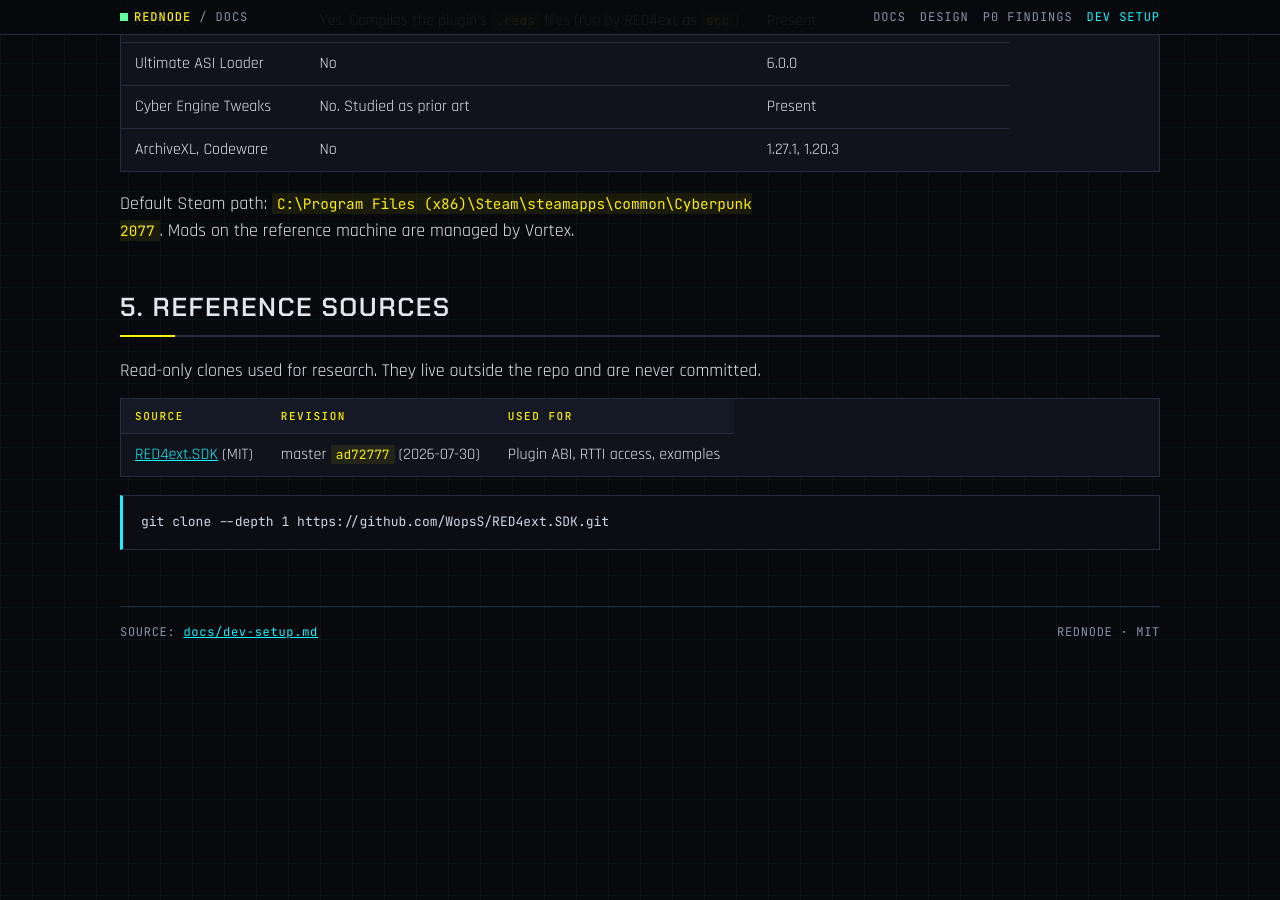
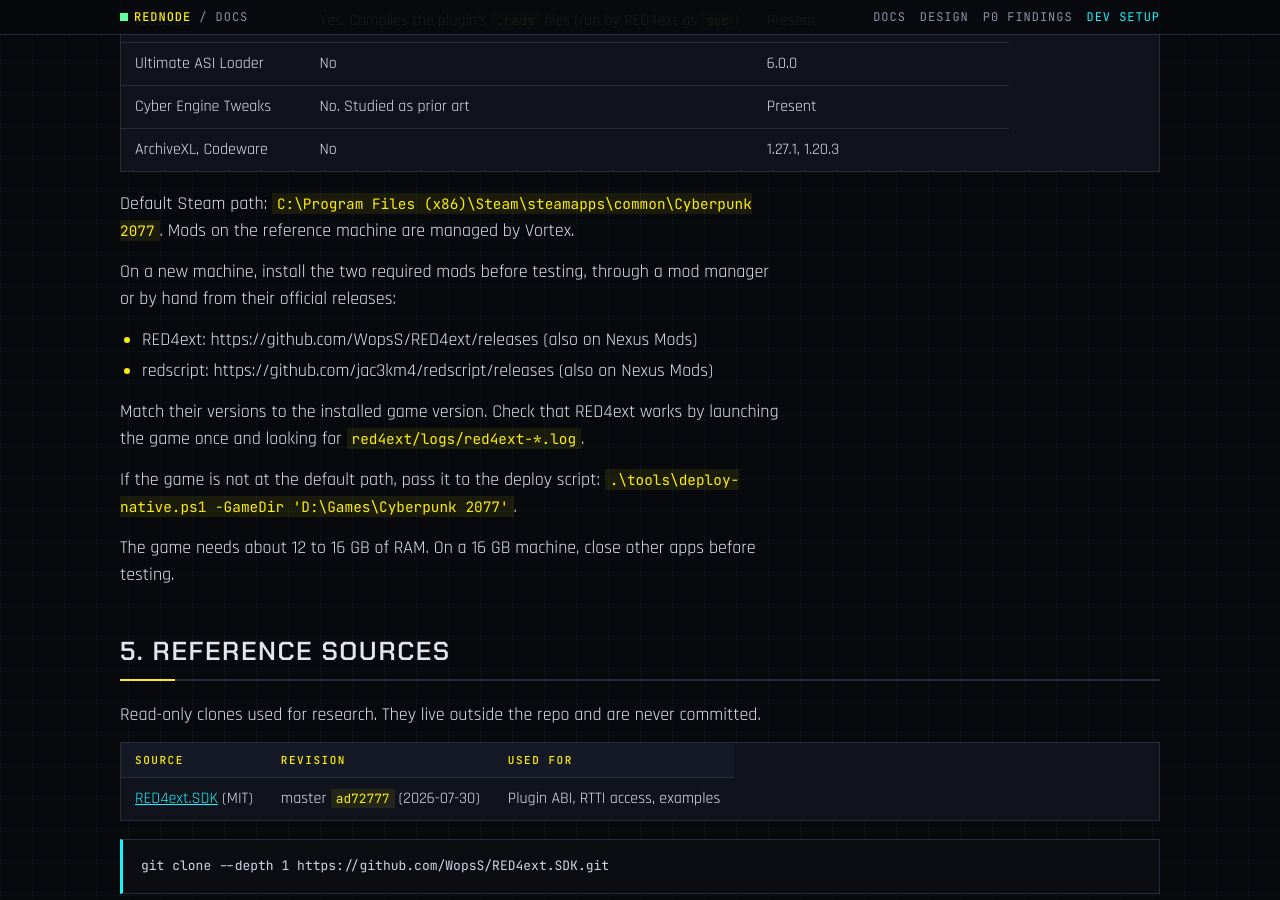
Before and after one commit to CyberbuildsAI/REDnode, a Jekyll site: the page built from docs/dev-setup.md, in a window 1280 px wide and 900 px high, scrolled down 2689 px. Built offline with Jekyll 4.4.1, drawn with Linux system fonts in a browser that asks for light colours; our own code applies the rules of GitHub Pages for plain Markdown files.

Commit message:
Document installing RED4ext and redscript on a new machine
Co-Authored-By: Claude Opus 5.5 <noreply@anthropic.com>
Claude-Session: https://claude.ai/code/session_01QkNW84wQneonKhZEnY9Ci9

```diff
--- a/docs/dev-setup.md
+++ b/docs/dev-setup.md
@@ -86,6 +86,17 @@ GitHub Pages serves `docs/` from `main`: https://cyberbuildsex.github.io/REDnode
 
 Default Steam path: `C:\Program Files (x86)\Steam\steamapps\common\Cyberpunk 2077`. Mods on the reference machine are managed by Vortex.
 
+On a new machine, install the two required mods before testing, through a mod manager or by hand from their official releases:
+
+- RED4ext: https://github.com/WopsS/RED4ext/releases (also on Nexus Mods)
+- redscript: https://github.com/jac3km4/redscript/releases (also on Nexus Mods)
+
+Match their versions to the installed game version. Check that RED4ext works by launching the game once and looking for `red4ext/logs/red4ext-*.log`.
+
+If the game is not at the default path, pass it to the deploy script: `.\tools\deploy-native.ps1 -GameDir 'D:\Games\Cyberpunk 2077'`.
+
+The game needs about 12 to 16 GB of RAM. On a 16 GB machine, close other apps before testing.
+
 ## 5. Reference sources
 
 Read-only clones used for research. They live outside the repo and are never committed.
```
